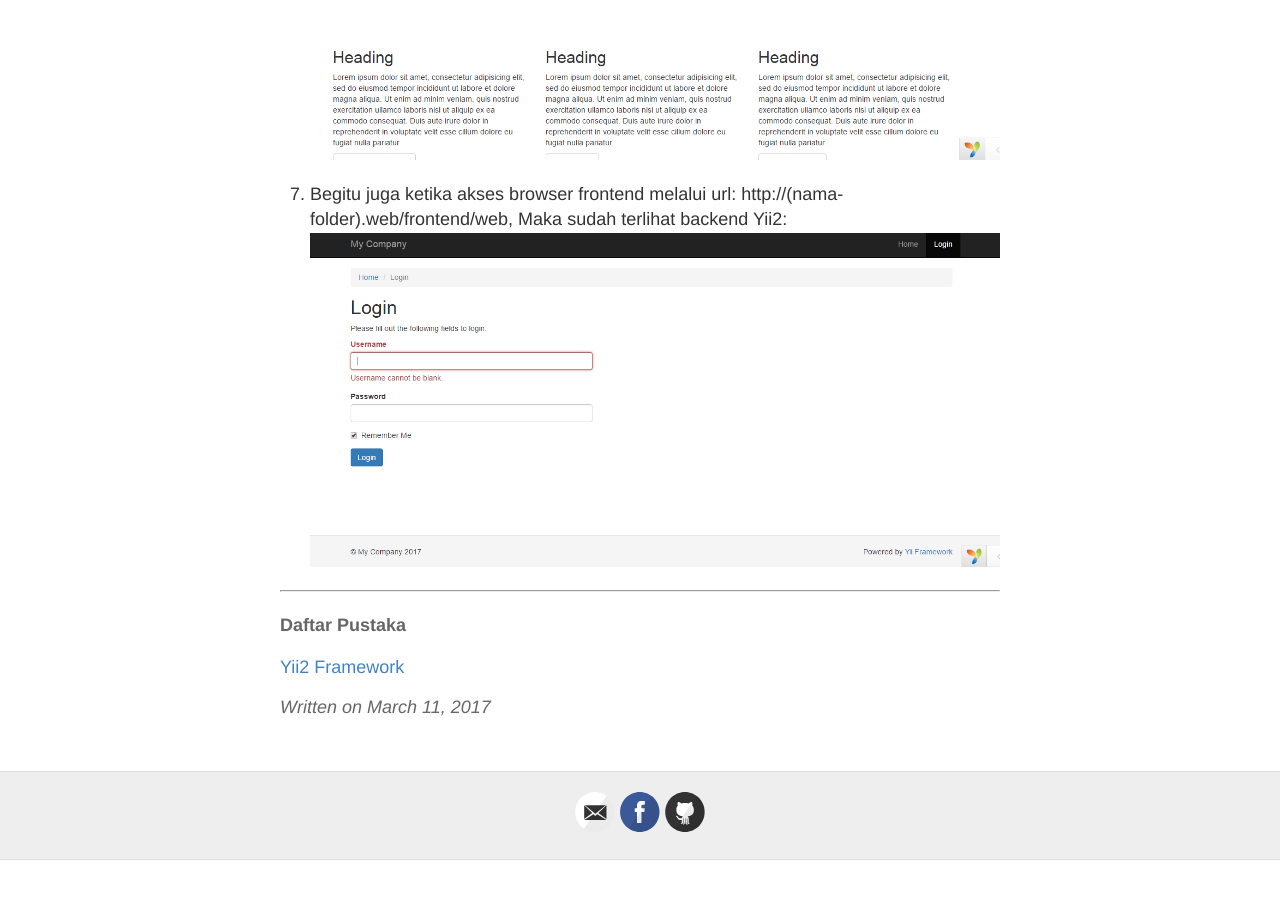
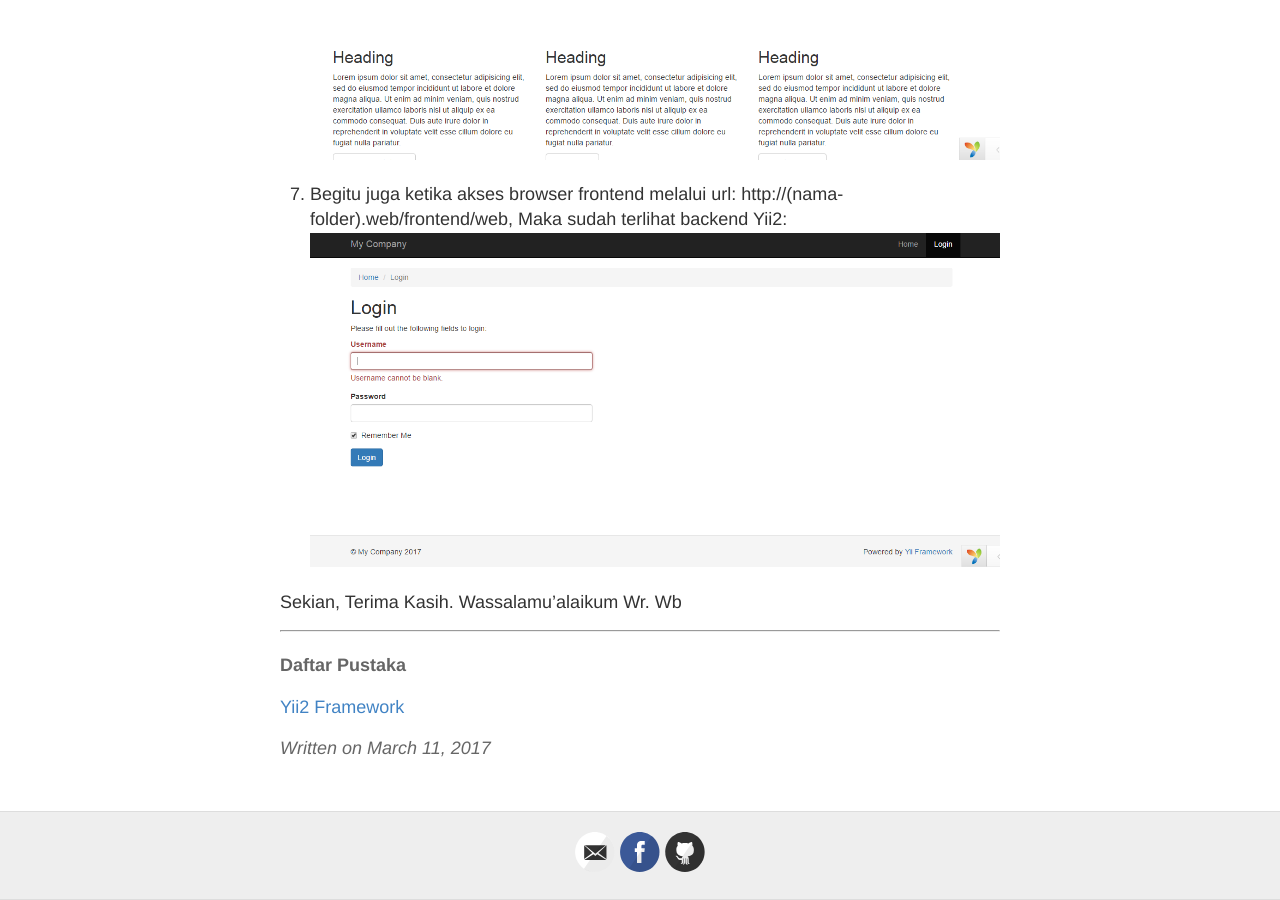
Before and after one commit to dhimasanb/dhimasanb.github.io, a Jekyll site: the page built from _posts/2017-3-11-install-yii2-windows.md, in a window 1280 px wide and 900 px high, scrolled down 2950 px. Built offline with Jekyll 4.4.1, drawn with Linux system fonts in a browser that asks for light colours; our own code applies the rules of GitHub Pages for plain Markdown files; before the commit the page ends 3810 px from its top, so only the background shows below that.

Commit message:
tambah salam

```diff
--- a/_posts/2017-3-11-install-yii2-windows.md
+++ b/_posts/2017-3-11-install-yii2-windows.md
@@ -32,6 +32,9 @@ Setelah composer terinstall , kita akan menggunakan Laragon untuk menjalankan Yi
 7. Begitu juga ketika akses browser frontend melalui url: http://(nama-folder).web/frontend/web, Maka sudah terlihat backend Yii2:
 ![alt text](https://github.com/dhimasanb/dhimasanb.github.io/blob/master/resources/web-lanjutan-prak2/7.PNG?raw=true "Composer Require")
 
+Sekian, Terima Kasih.
+Wassalamu'alaikum Wr. Wb
+
 <hr>
 
 #### Daftar Pustaka
```
